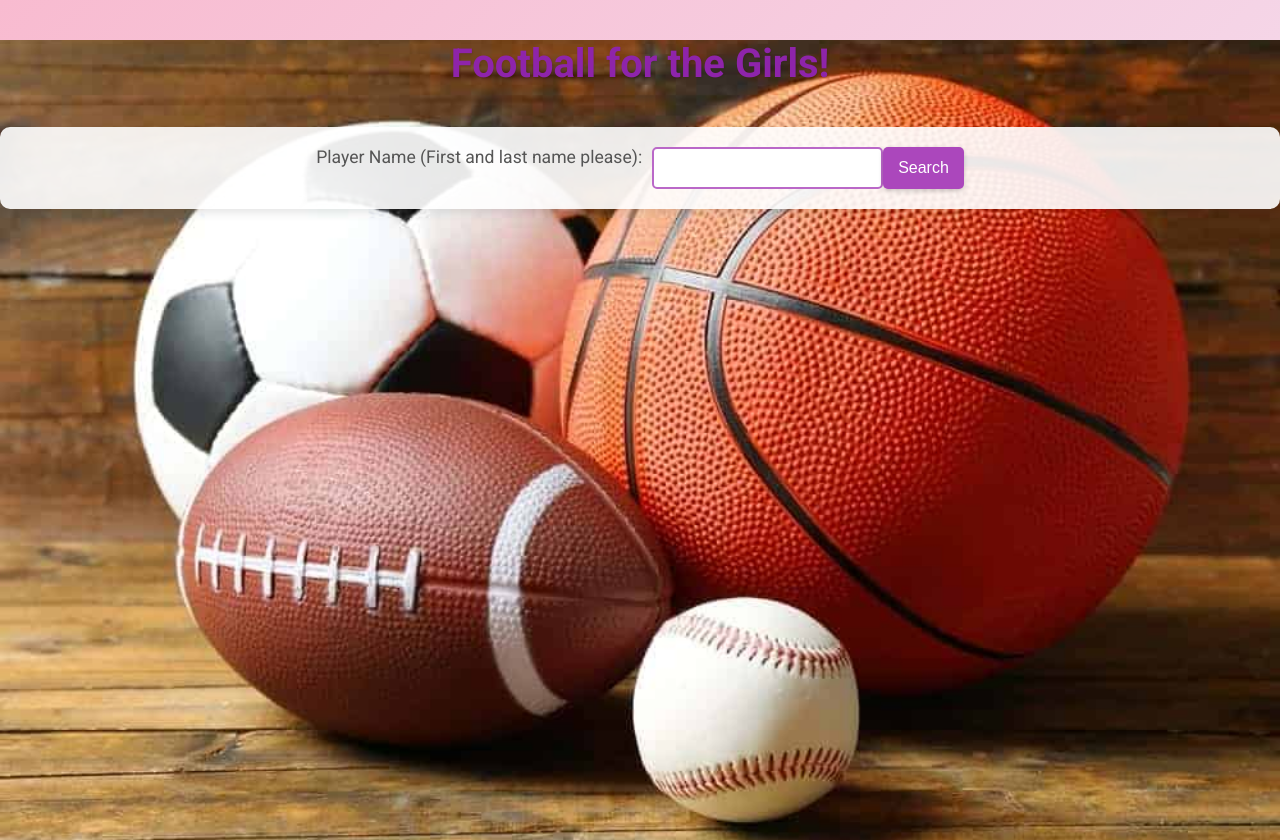
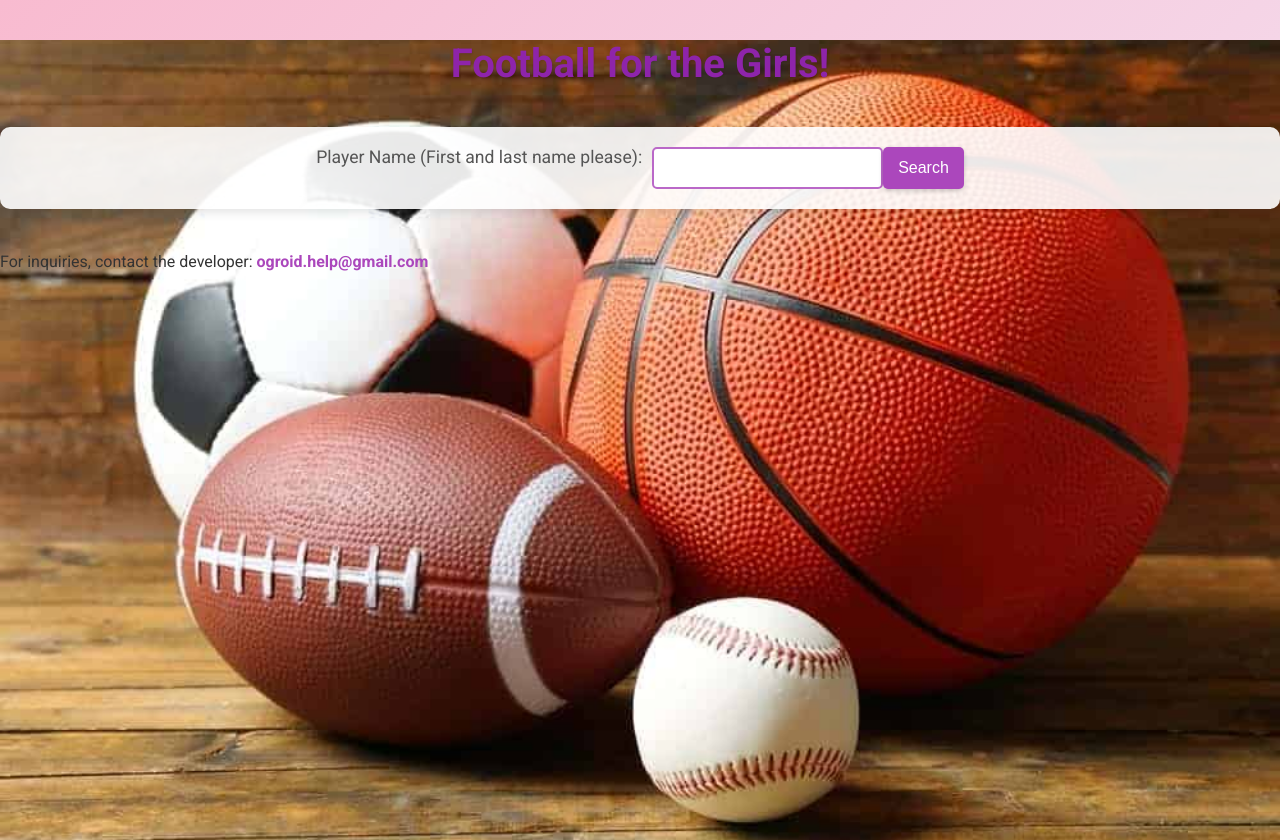
Before and after one commit to lukechambers5/football4girls, a Flask app: page / in a window 1280 px wide. Run offline with Flask 3, Linux system fonts and the light colour scheme.

Commit message:
Added email

```diff
--- a/templates/index.html
+++ b/templates/index.html
@@ -199,9 +199,13 @@
         <p><a href="{{ player_info.summary_url }}" target="_blank">Read more on Wikipedia</a></p>
         {% endif %}
     </div>
-
-    {% elif player_info is not none %}
+  {% elif player_info is not none %}
     <p>No information found.</p>
     {% endif %}
+    <!-- Developer Contact Section -->
+    <div class="developer-contact">
+        <p>For inquiries, contact the developer: <a href="ogroid.help@gmail.com">ogroid.help@gmail.com</a></p>
+    </div>
+
 </body>
 </html>
```
